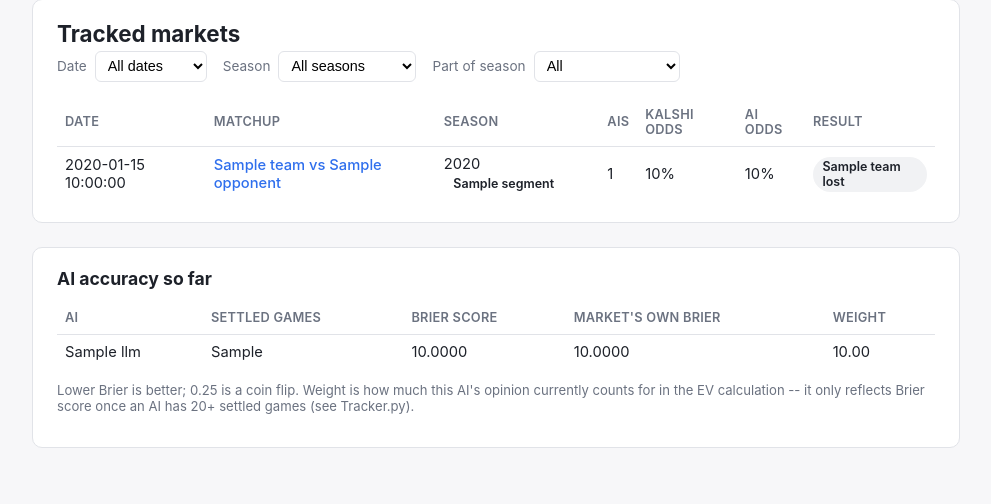
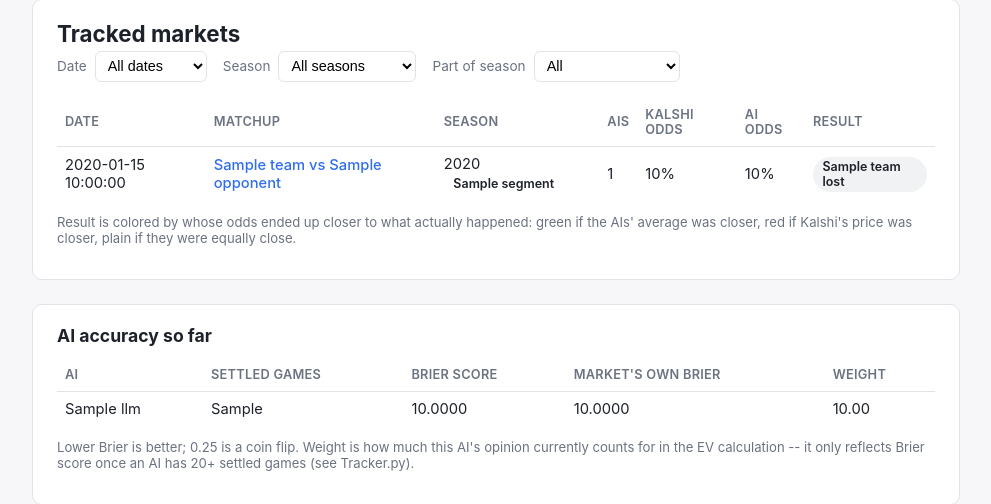
Before and after one commit to huanger2/Kalshi-Project, a FastAPI app: template webapp/templates/markets.html in a window 1280 px wide. Shown: the part 121-625 px from the top of the page, without its empty margins (144-1135 px from the left). Run offline with FastAPI, Linux system fonts and the light colour scheme; the template is opened without the code that fills it: most values are stand-ins (such as "Sample title", 1, 10 or a date in 2020).

Commit message:
Color the Result column by whether the AIs or Kalshi called it closer
Result used to be a neutral pill once a game settled. Now it's green
when the AIs' average probability ended up closer to the actual outcome
than Kalshi's price, red when Kalshi's was closer, and plain on an exact
tie -- "closer" measured the same way as a Brier-style absolute error
against the outcome (0/1), not just which side of 50% each one called.

Co-Authored-By: Claude Sonnet 5 <noreply@anthropic.com>

```diff
--- a/webapp/queries.py
+++ b/webapp/queries.py
@@ -40,6 +40,24 @@ def _call_correct(prob: Optional[float], outcome: Optional[int]) -> Optional[boo
     if prob is None or outcome is None or prob == 0.5:
         return None
     return (prob > 0.5) == (outcome == 1)
+
+
+def _ai_beat_market(
+    ai_prob: Optional[float], market_prob: Optional[float], outcome: Optional[int]
+) -> Optional[bool]:
+    """
+    Whose odds ended up closer to what actually happened: the AIs' average,
+    or Kalshi's own price? True/False if one of them was strictly closer to
+    the outcome; None if either side is missing, the game hasn't settled,
+    or they were equally close (nothing to call either way).
+    """
+    if ai_prob is None or market_prob is None or outcome is None:
+        return None
+    ai_error = abs(ai_prob - outcome)
+    market_error = abs(market_prob - outcome)
+    if ai_error == market_error:
+        return None
+    return ai_error < market_error
 
 
 def list_games(
@@ -97,6 +115,7 @@ def list_games(
             "season_year": year,
             "market_correct": _call_correct(market_prob, outcome),
             "ai_correct": _call_correct(ai_prob, outcome),
+            "ai_beat_market": _ai_beat_market(ai_prob, market_prob, outcome),
         }
         for (ticker, event_ticker, game_date, team, opponent, yes_bid, yes_ask,
              market_prob, outcome, ai_count, ai_prob, seg, year) in rows
--- a/webapp/static/style.css
+++ b/webapp/static/style.css
@@ -123,6 +123,8 @@ table a:hover { text-decoration: underline; }
 .pill.neutral { background: var(--pending-bg); color: var(--text); }
 .pill.won { background: var(--won-bg); color: var(--won); }
 .pill.lost { background: var(--lost-bg); color: var(--lost); }
+.pill.ai-better { background: var(--won-bg); color: var(--won); }
+.pill.market-better { background: var(--lost-bg); color: var(--lost); }
 .pill.segment-preseason { background: var(--pending-bg); color: var(--muted); }
 .pill.segment-regular { background: #e8f0fe; color: var(--accent); }
 .pill.segment-postseason { background: var(--postseason-bg); color: var(--postseason); }
--- a/webapp/templates/markets.html
+++ b/webapp/templates/markets.html
@@ -59,16 +59,24 @@
                 <td>
                     {% if g.outcome is none %}
                         <span class="pill pending">pending</span>
-                    {% elif g.outcome == 1 %}
-                        <span class="pill neutral">{{ g.team }} won</span>
                     {% else %}
-                        <span class="pill neutral">{{ g.team }} lost</span>
+                        {% set result_text = (g.team ~ " won") if g.outcome == 1 else (g.team ~ " lost") %}
+                        {% if g.ai_beat_market == true %}
+                            <span class="pill ai-better">{{ result_text }}</span>
+                        {% elif g.ai_beat_market == false %}
+                            <span class="pill market-better">{{ result_text }}</span>
+                        {% else %}
+                            <span class="pill neutral">{{ result_text }}</span>
+                        {% endif %}
                     {% endif %}
                 </td>
             </tr>
             {% endfor %}
         </tbody>
     </table>
+    <p class="note">Result is colored by whose odds ended up closer to what actually happened:
+        green if the AIs' average was closer, red if Kalshi's price was closer, plain if they
+        were equally close.</p>
     {% endif %}
 </section>
 
```
Also changed, not shown: tests/test_webapp_queries.py (+19 -0 lines).
